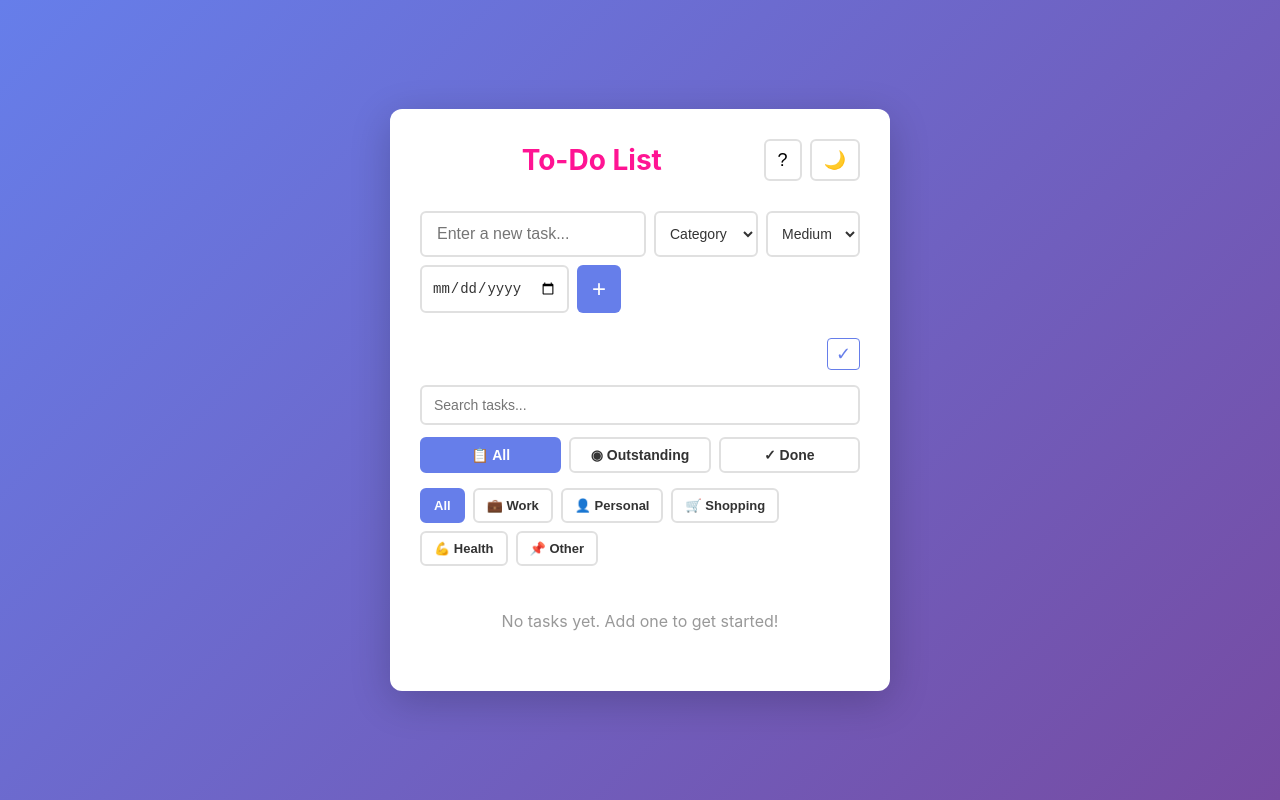
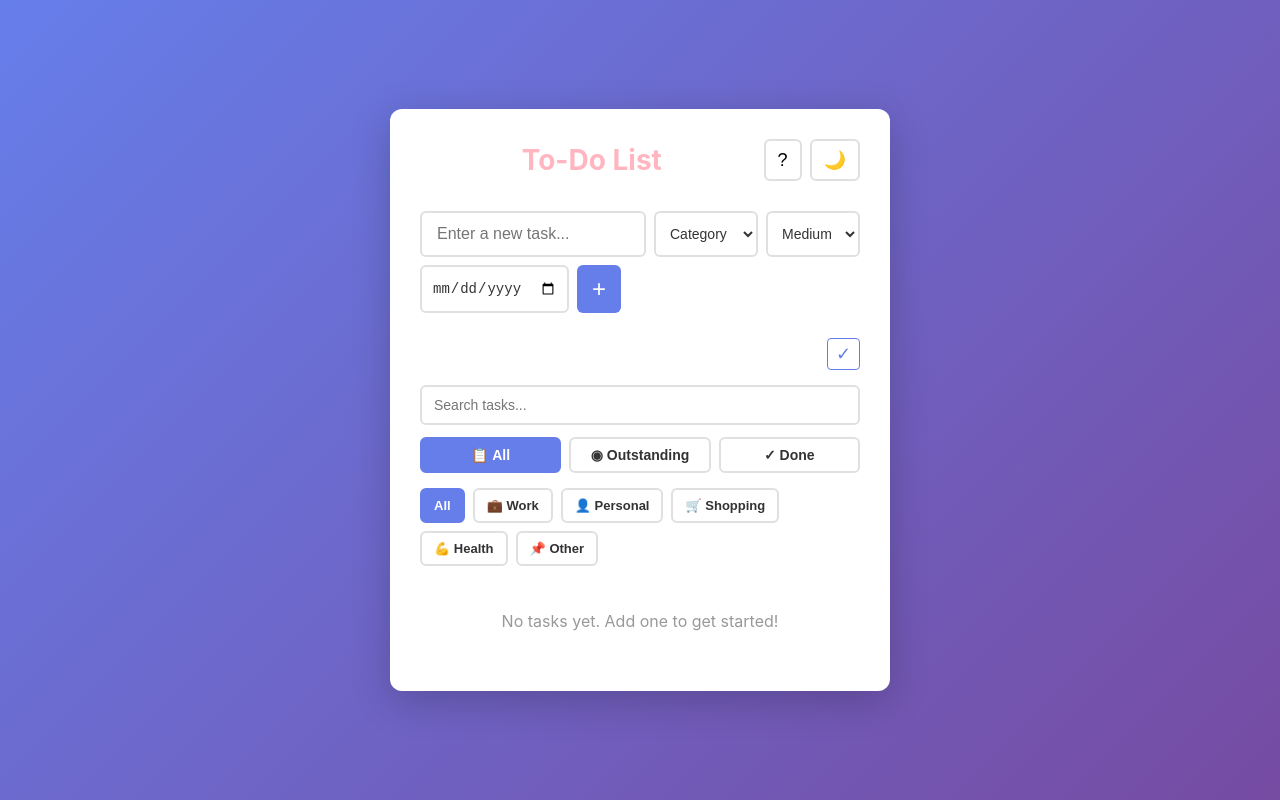
Before and after one commit to robintkw-sg/todo-robin, a plain HTML site: page ToDo/index.html in a window 1280 px wide. Drawn offline with Linux system fonts and the light colour scheme.

Commit message:
Change heading color to light pink

```diff
--- a/ToDo/style.css
+++ b/ToDo/style.css
@@ -74,7 +74,7 @@ body {
 }
 
 h1 {
-    color: #ff1493;
+    color: lightpink;
     font-size: 28px;
     flex: 1;
     text-align: center;
```
